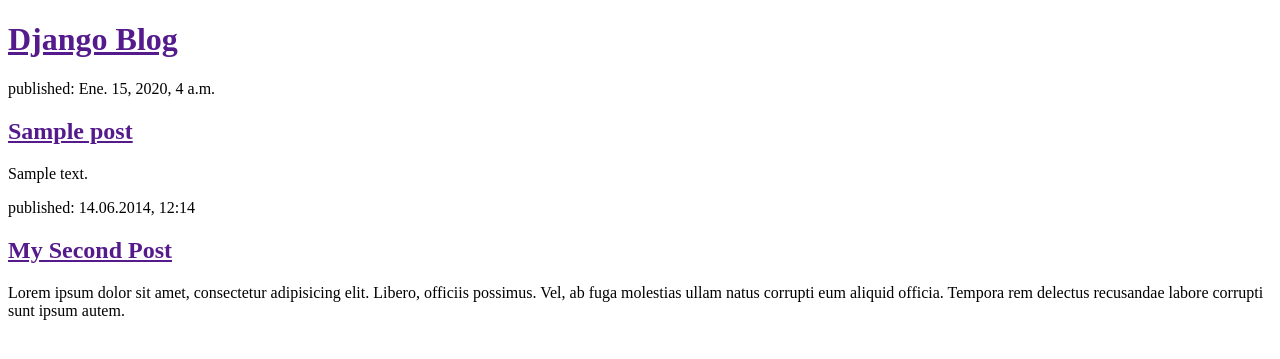
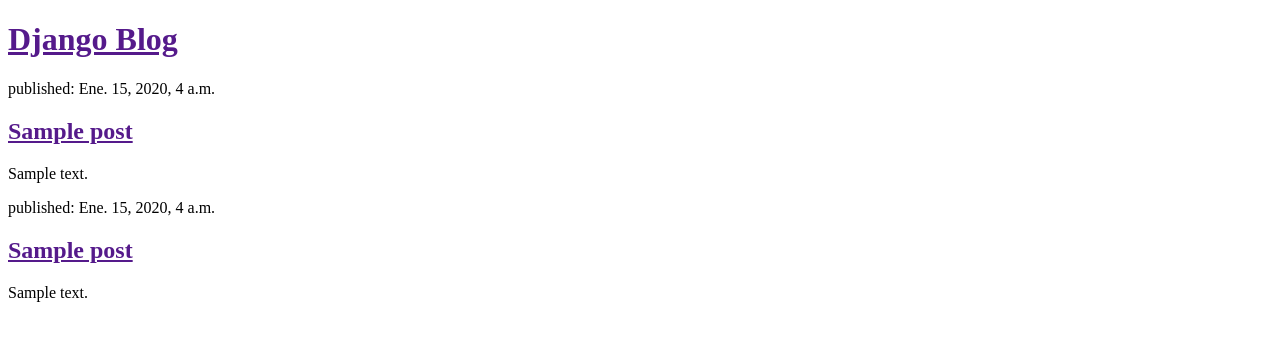
Before and after one commit to GerardoSanchez07/my-first-blog, a Django app: template blog/templates/blog/post_list.html in a window 1280 px wide. Shown: the top 359 px of the page. Run offline with Django 3.2, Linux system fonts and the light colour scheme; the template is opened without the code that fills it: values that come from a table or form of the project are taken from there, others are empty; tables that the repository leaves empty hold one stand-in row (values such as "Sample post").

Commit message:
Modified templates to display posts from database.

```diff
--- a/blog/templates/blog/post_list.html
+++ b/blog/templates/blog/post_list.html
@@ -18,11 +18,13 @@
 		</div>
 	{% endfor %}
 
-	<div>
-		<p>published: 14.06.2014, 12:14</p>
-		<h2><a href="">My Second Post</a></h2>
-		<p>Lorem ipsum dolor sit amet, consectetur adipisicing elit. Libero, officiis possimus. Vel, ab fuga molestias ullam natus corrupti eum aliquid officia. Tempora rem delectus recusandae labore corrupti sunt ipsum autem.</p>
-	</div>
+	{% for post in posts %}
+		<div>
+			<p>published: {{ post.published_date }}</p>
+			<h2><a href="">{{ post.title }}</a></h2>
+			<p>{{ post.text|linebreaksbr }}</p>
+		</div>
+	{% endfor %}
 
 </body>
 </html>
```
